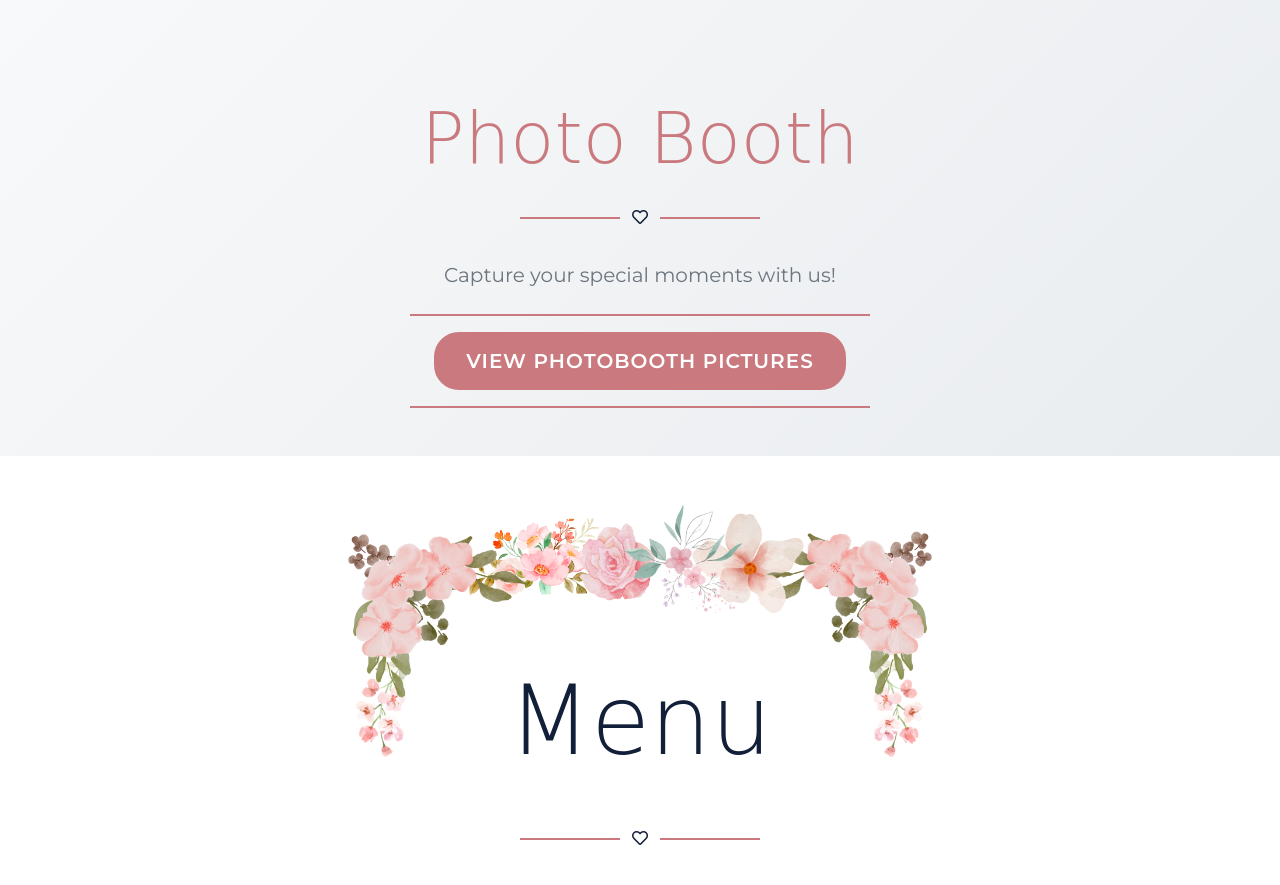
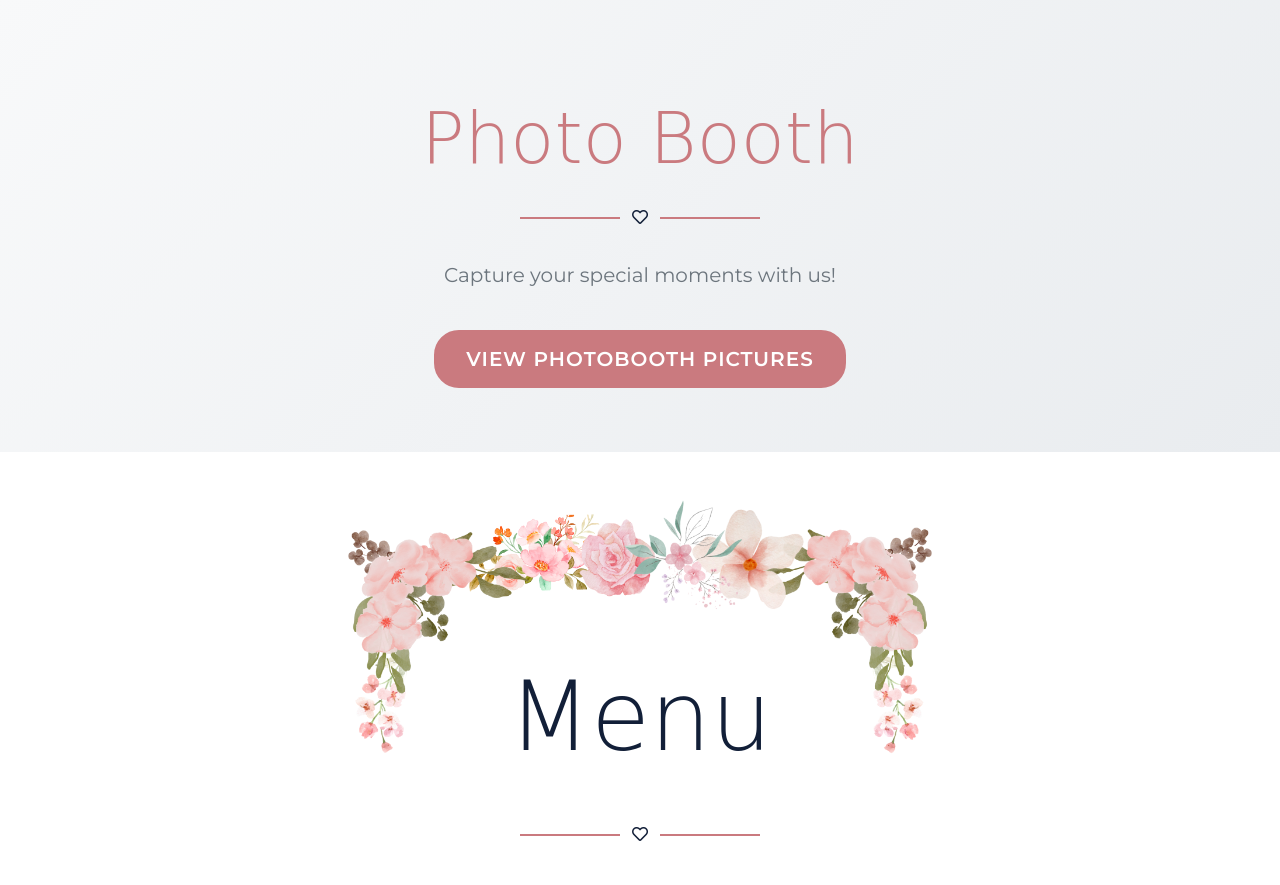
Before and after one commit to joshwong382/wedding, a PHP site: page / in a window 1280 px wide. Shown: the part 881-1766 px from the top of the page. Run offline with PHP 8.4, Linux system fonts and the light colour scheme; some libraries are stand-ins or nearby versions; some web fonts are replaced.

Commit message:
remove border for photobooth
Signed-off-by: Joshua Wong <joshua@josh-wong.net>

```diff
--- a/index.php
+++ b/index.php
@@ -130,7 +130,7 @@ $support_domain = "https://wedding.josh-wong.net";
             <div class="row justify-content-center">
                 <div class="col-lg-8 col-md-10 text-center">
                     <p class="lead mb-4" style="color: #6c757d;">Capture your special moments with us!</p>
-                    <div class="d-inline-block border-top border-bottom py-3 px-4" style="border-color: #CA7A7F !important;">
+                    <div class="d-inline-block py-3 px-4" style="border-color: #CA7A7F !important;">
                         <a href="https://www.icloud.com/iclouddrive/09ciCDNoXxXBl85u7RPUFfs0g#Angel_&_Oscar" class="btn btn-lg text-white font-weight-bold"
                            style="background-color: #CA7A7F; border-color: #CA7A7F; padding: 12px 30px; letter-spacing: 1px; text-decoration: none; border-radius: 25px; transition: all 0.3s ease;"
                            onmouseover="this.style.backgroundColor='#A32140'; this.style.borderColor='#A32140';"
```
